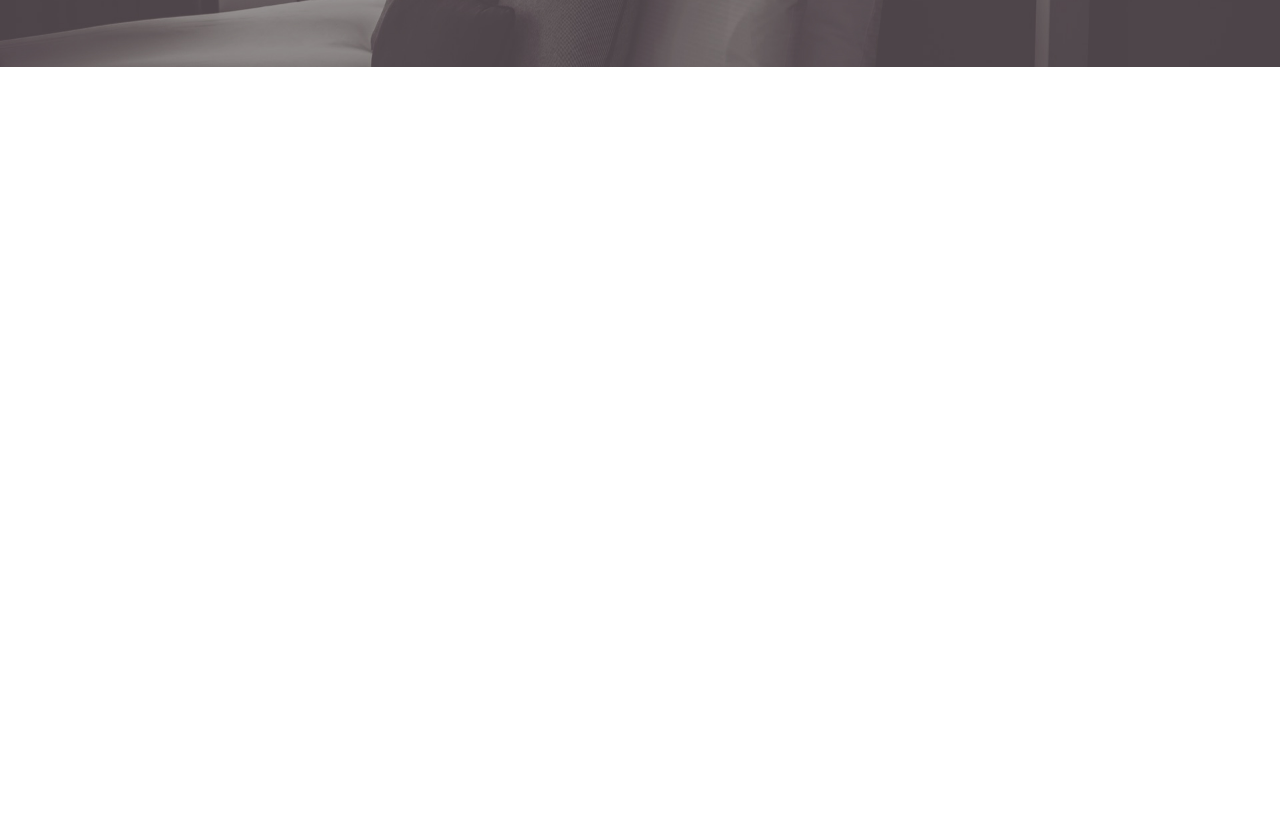
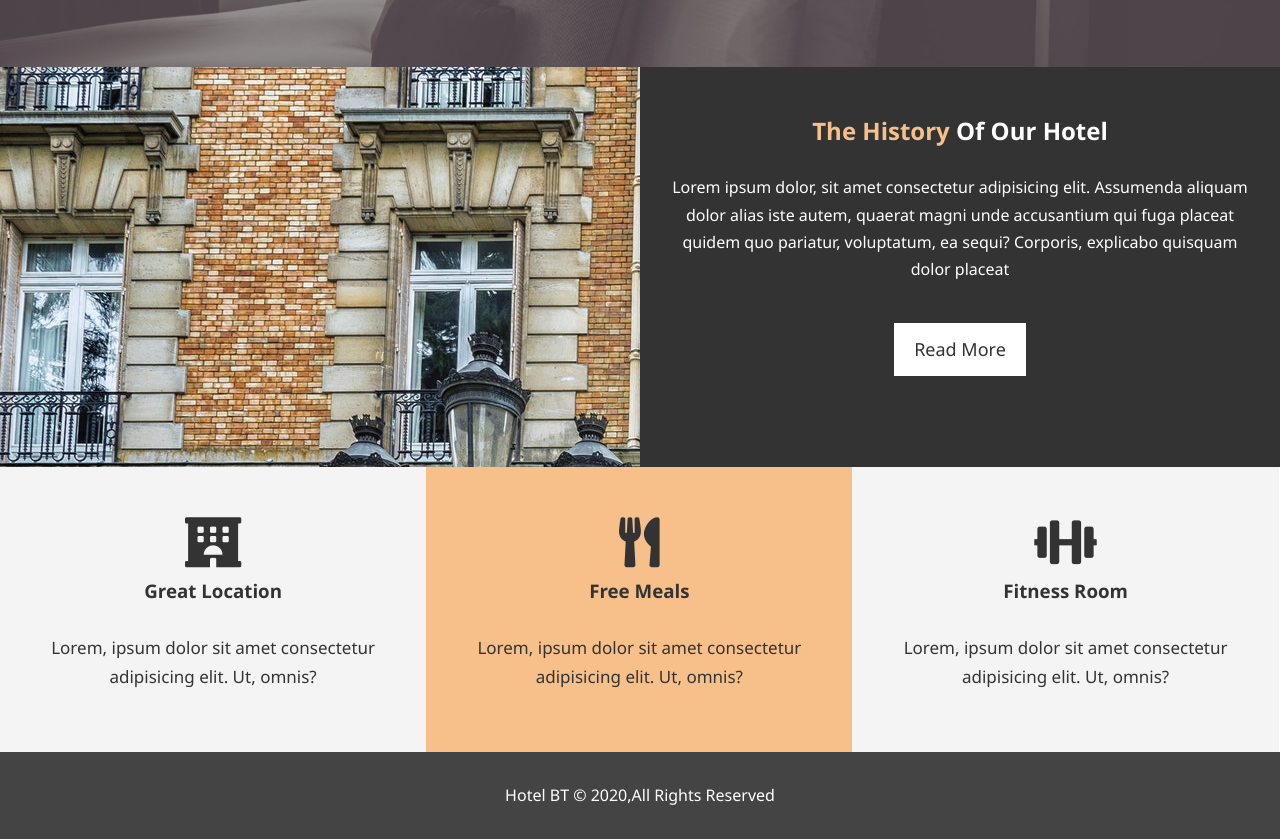
Before and after one commit to youssefnagdy/P2, a plain HTML site: page index.html in a window 1280 px wide. Shown: the part 600-1439 px from the top of the page. Before the commit the page ends 800 px from the top, so only its background shows below. Drawn offline with Linux system fonts and the light colour scheme.

Commit message:
Info & Features & Footer Markup Styling

```diff
--- a/css/main.css
+++ b/css/main.css
@@ -14,7 +14,7 @@
 html,body
 {
 
-    font-family: 'Montserrat', sans-serif;
+    font-family: 'Segoe UI', Tahoma, Geneva, Verdana, sans-serif;
     line-height: 1.7em;
 }
 a{color:#333333;text-decoration: none}
@@ -27,6 +27,19 @@ p{margin: 10px 0;}
     margin: auto;
     overflow: auto;
     padding: 0 20px;
+}
+.bg-dark
+{
+    background: #333333;
+    color: white;
+}
+.bg-light {
+    background: #f4f4f4;
+    color: #333;
+}
+.clear
+{
+    clear: both;
 }
 /*Navbar*/
 #nav
@@ -107,3 +120,71 @@ p{margin: 10px 0;}
     background: var(--layout-color);
     color: #333;
 }
+#home-info
+{
+    height: 400px;
+}
+#home-info .img-side
+{
+    width: 50%;
+    float: left;
+    background: url("../images/photo-1.jpg") no-repeat;
+    min-height: 100%;
+}
+#home-info .content-side
+{
+    width: 50%;
+    float: right;
+     height: 100%;
+     text-align: center;
+     overflow: hidden;
+    padding: 50px 30px;
+    overflow: hidden;
+}
+#home-info .content-side p
+{
+    padding-bottom: 30px;
+}
+#home-info .content-side a
+{
+    display: inline-block;
+    font-size: 18px;
+    color: #333333;
+    background:#fff;
+    padding: 13px 20px;
+    border: none;
+}
+#home-info .content-side a:hover {
+    background: var(--layout-color);
+    color: #333;
+}
+/*Features Section*/
+.box
+{
+    width: 33.3%;
+    float: left;
+    text-align: center;
+    padding:50px;
+}
+.box i
+{
+    font-size: 50px;
+    padding-bottom: 10px;
+}
+.box p
+{
+    line-height: 1.7em;
+    font-size: 17px;
+}
+.box:nth-last-of-type(2)
+{
+    background: var(--layout-color);
+}
+/*Footer*/
+#main-footer
+{
+    background: #444444;
+    color: white;
+    text-align: center;
+    padding: 20px;
+}
--- a/index.html
+++ b/index.html
@@ -35,7 +35,41 @@
     </div>
 </header>
 
+<section id="home-info" class="bg-dark">
+        <div class="img-side"> </div>
+        <div class="content-side">
+            <h2><span class="text-primary">The History</span>
+                Of Our Hotel
+            </h2>
+            <p>
+                Lorem ipsum dolor, sit amet consectetur adipisicing elit. Assumenda aliquam dolor alias iste autem, quaerat magni unde accusantium qui fuga placeat quidem quo pariatur, voluptatum, ea sequi? Corporis, explicabo quisquam dolor placeat
+            </p>
+            <a href="">Read More</a>
+        </div>
+    </div>
+</section>
 
+<section id=features">
+    <div class="box bg-light">
+        <i class="fas fa-hotel"></i>
+        <h3>Great Location</h3>
+        <p>Lorem, ipsum dolor sit amet consectetur adipisicing elit. Ut, omnis?</p>
+    </div>
+    <div class="box bg-light">
+        <i class="fas fa-utensils"></i>
+        <h3>Free Meals</h3>
+        <p>Lorem, ipsum dolor sit amet consectetur adipisicing elit. Ut, omnis?</p>
+    </div>
+    <div class="box bg-light">
+        <i class="fas fa-dumbbell"></i>
+        <h3>Fitness Room</h3>
+        <p>Lorem, ipsum dolor sit amet consectetur adipisicing elit. Ut, omnis?</p>
+    </div>
+</section>
+<div class="clear"></div>
+<footer id="main-footer">
+<p>Hotel BT &copy; 2020,All Rights Reserved</p>
+</footer>
 
 </body>
 </html>
```
